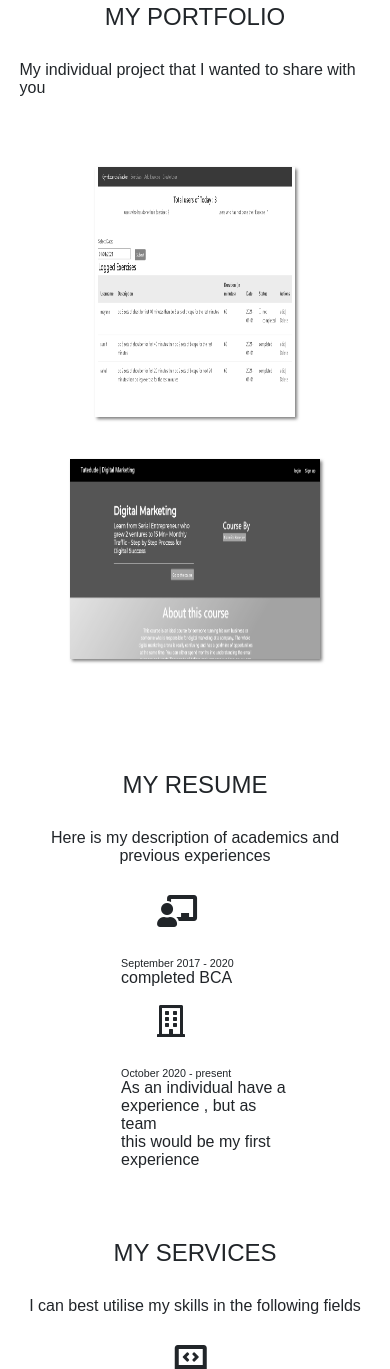
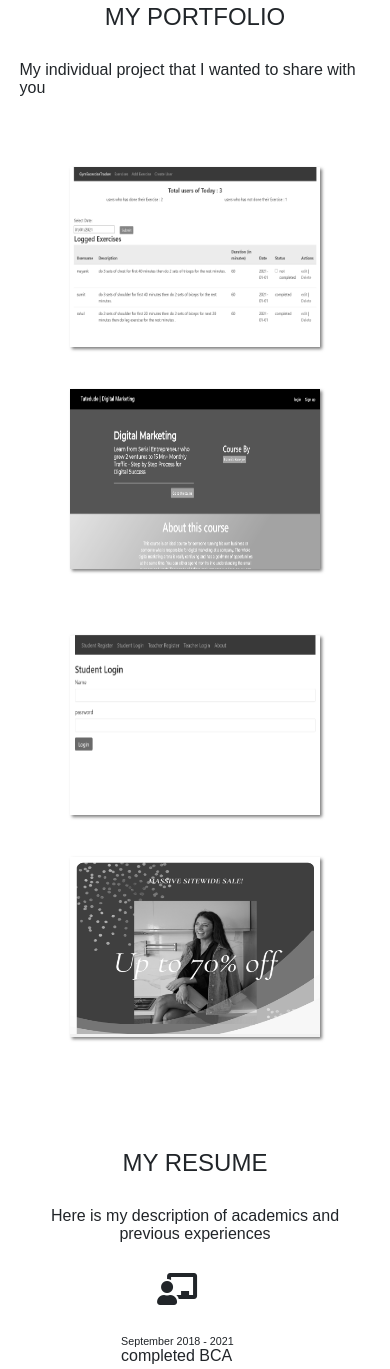
Before and after one commit to MayankArya123/portfolio, a plain HTML site: page index.html in a window 390 px wide. Shown: the part 2384-3753 px from the top of the page. Drawn offline with Linux system fonts and the light colour scheme; a web font is replaced by a local one.

Commit message:
portfolio-july-version

```diff
--- a/index.html
+++ b/index.html
@@ -155,11 +155,30 @@
                             <a href="https://home-layout.herokuapp.com/" target="_blank" rel="noopener">
                                 <img src="images/React_demo_website.png" alt="React_demo_website">
                             </a>
-                            <p class="x"> Digital marketing webiste in <span class="color"> Reactjs </span> </p>
+                            <p class="x"> Digital marketing website in <span class="color"> Reactjs </span> </p>
+                        </div>
+
+                    </div>
+
+                        <div class="projects-container second">
+                        <div class="card" id="card1">
+                            <a href="https://stu12.herokuapp.com/" target="_blank" rel="noopener">
+                                <img src="images/SchoolAttendance.png" alt="SchoolAttendance small app">
+                            </a>
+                            <p class="x"> SchoolAttendance App small in <span class="color"> Mern stack </span> </p>
+                        </div>
+
+                        <div class="card">
+                            <a href="https://gumption-cloth-brand.herokuapp.com/" target="_blank" rel="noopener">
+                                <img src="images/gumptionsmall.png" alt="cloth brand gumption clone">
+                            </a>
+                            <p class="x"> clone of cloth brand gumption in <span class="color"> Reactjs </span> </p>
+                        </div>
+
                         </div>
 
 
-            </div>
+
             <!-- <div class="projects-container">
 
 
@@ -180,7 +199,7 @@
                             <i class="fas fa-chalkboard-teacher fa-2x mb-4 mb-lg-0 mr-lg-4" aria-hidden="true"></i>
                             </div>
                             <div class="logo-info">
-                                <h6>September 2017 -  2020</h6>
+                                <h6>September 2018 -  2021</h6>
                                 <p> completed BCA </p>
                             </div>
                         </div>
--- a/style1.css
+++ b/style1.css
@@ -8,7 +8,7 @@
 
 .color {
     color: blueviolet;
-    font-weight: 500;
+    font-weight: 700;
 }
 
 
@@ -274,18 +274,22 @@ svg circle:nth-child(2) {
   margin-bottom: 40px;
 }
 
+.second{
+    margin-top: 1.5rem;
+}
+
 #portfolio .projects-container {
     display: flex;
     flex-direction: row;
-    justify-content: space-evenly;
+    justify-content: space-between;
 }
 
 #portfolio .projects-container img {
     box-shadow: 2px 2px 3px rgba(0,0,0,.5);
-    filter: grayscale(100%);
+    filter: grayscale(0%);
   /*  transition: opacity .2s ease-in-out; */
-width: 300px;
-height: 250px;
+width: 450px;
+height: 300px;
 border-radius: 0px;
 }
 
@@ -293,15 +297,16 @@ border-radius: 0px;
    /* box-shadow: 2px 2px 3px rgba(0,0,0,.5); */
     /* filter: grayscale(100%); */
   /*  transition: opacity .2s ease-in-out; */
-height: 250px;
-width: 300px;
+height: 300px;
+width: 450px;
 border-radius: 0px;
+
 }
 
 #portfolio .projects-container img:hover {
-    opacity: 0.6;
-    filter: blur(1px);
-    filter:grayscale(0%);
+    opacity: 1;
+
+
     transform: scale(1.1);
      /* transition: opacity .2s ease-in-out;
       transition: transform .2s ease-out;
@@ -311,6 +316,7 @@ border-radius: 0px;
 
 #portfolio .projects-container .card:hover .x {
     opacity: 1;
+    font-weight: 700;
   }
 
 
@@ -522,8 +528,8 @@ footer .container .icon {
         /* box-shadow: 2px 2px 3px rgba(0,0,0,.5); */
          /* filter: grayscale(100%); */
        /*  transition: opacity .2s ease-in-out; */
-     height: 200px;
-     width: 250px;
+     /* height: 20px;
+     width: 300px; */
      border-radius: 0px;
      }
 
@@ -531,8 +537,8 @@ footer .container .icon {
     box-shadow: 2px 2px 3px rgba(0,0,0,.5);
     filter: grayscale(100%);
   /*  transition: opacity .2s ease-in-out; */
-width: 250px;
-height: 200px;
+/* width: 250px;
+height: 200px; */
 border-radius: 0px;
 }
 
@@ -598,7 +604,57 @@ border-radius: 0px;
 
   }
 
+ @media screen and (max-width: 1077px) and (min-width: 0px)  {
 
+    #portfolio .projects-container {
+        display: flex;
+        flex-direction: column;
+        justify-content: space-between;
+    }
+
+  }
+
+  /* @media(max-width:1025px) {
+
+
+    #portfolio .projects-container img {
+        height: 240px;
+        width: 350px;
+        border-radius: 0px;
+    }
+
+
+
+
+
+  } */
+
+  @media screen and (max-width: 300px) and (min-width: 0px)   {
+
+    #portfolio .projects-container img {
+    width: 200px !important;
+    height: 140px !important;
+    }
+
+  }
+
+  @media screen and (max-width: 421px) and (min-width: 300px)   {
+
+    #portfolio .projects-container img {
+    width: 250px !important;
+    height: 180px !important;
+    }
+
+  }
+
+  @media screen and (max-width: 505px) and (min-width: 421px)   {
+
+    #portfolio .projects-container img {
+    width: 320px !important;
+    height: 220px !important;
+    }
+
+  }
 
   @media(max-width:600px) {
 
@@ -612,8 +668,8 @@ border-radius: 0px;
         /* box-shadow: 2px 2px 3px rgba(0,0,0,.5); */
          /* filter: grayscale(100%); */
        /*  transition: opacity .2s ease-in-out; */
-     height: 250px;
-     width: 200px;
+     /* height: 250px;
+     width: 200px; */
      border-radius: 0px;
      }
 
```
Also changed, not shown: images/SchoolAttendance.png (added), images/gumptionfull.png (added), images/gumptionsmall.png (added).
